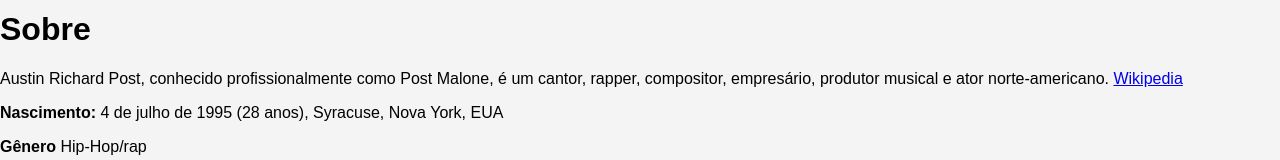
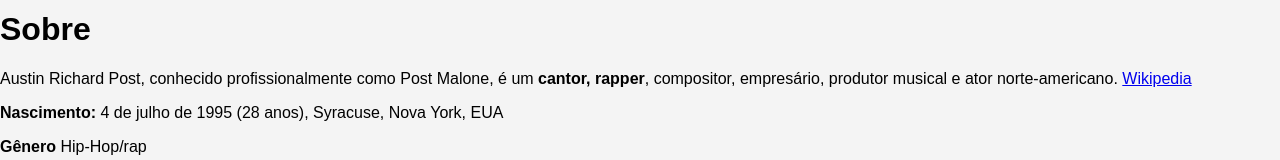
Before and after one commit to GitEscT/PostSinger, a plain HTML site: page sobre.html in a window 1280 px wide. Shown: the part 128-288 px from the top of the page. Drawn offline with Linux system fonts and the light colour scheme.

Commit message:
Update sobre.html

```diff
--- a/sobre.html
+++ b/sobre.html
@@ -39,7 +39,7 @@
 
     <h1>Sobre</h1>
 
-    <p>Austin Richard Post, conhecido profissionalmente como Post Malone, é um cantor, rapper, compositor, empresário, produtor musical e ator norte-americano. <a target="_blank" href="https://pt.wikipedia.org/wiki/Post_Malone">Wikipedia</a></p>
+    <p>Austin Richard Post, conhecido profissionalmente como Post Malone, é um <strong>cantor, rapper</strong>, compositor, empresário, produtor musical e ator norte-americano. <a target="_blank" href="https://pt.wikipedia.org/wiki/Post_Malone">Wikipedia</a></p>
 
     <p><strong>Nascimento:</strong> 4 de julho de 1995 (28 anos), Syracuse, Nova York, EUA</p>
 
```
